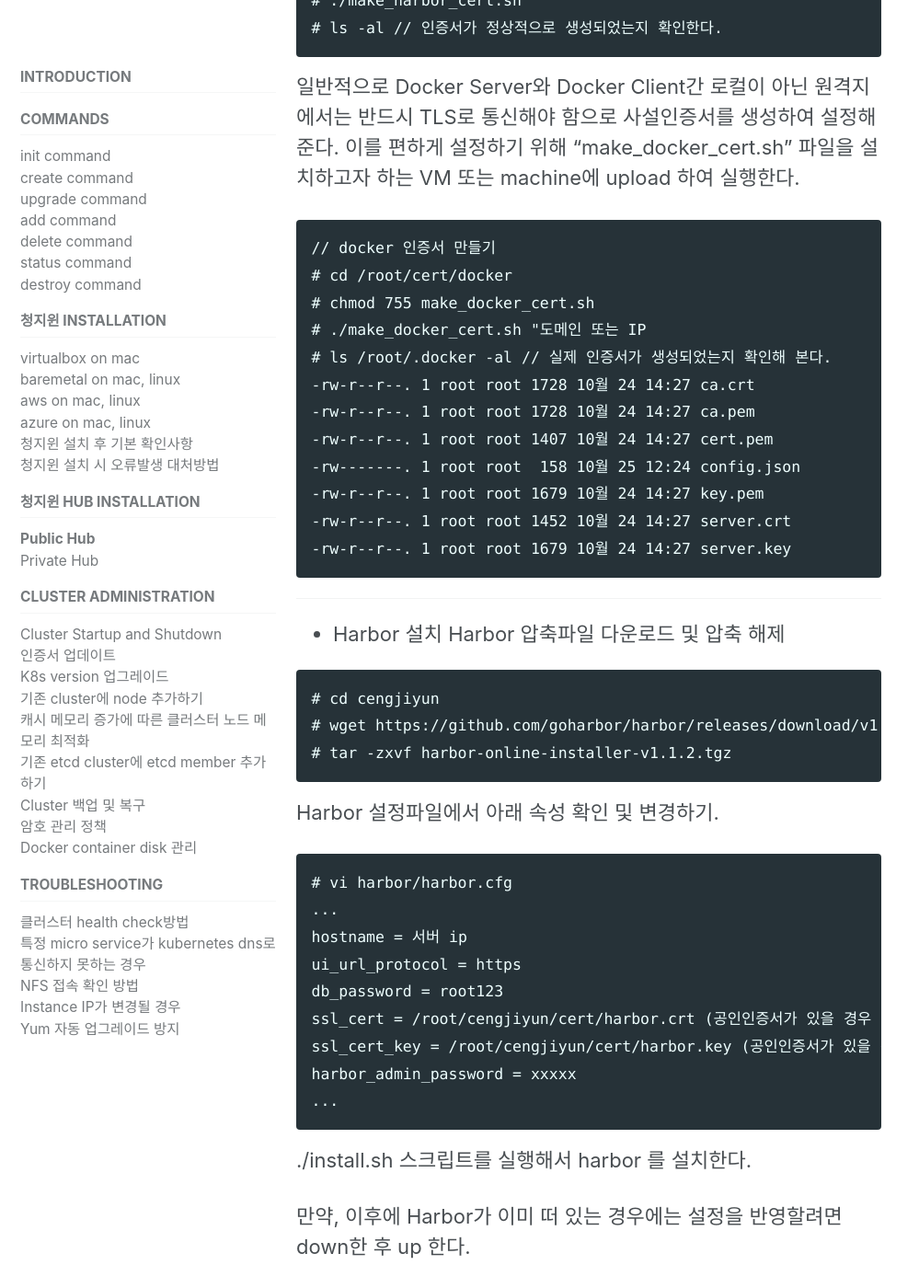
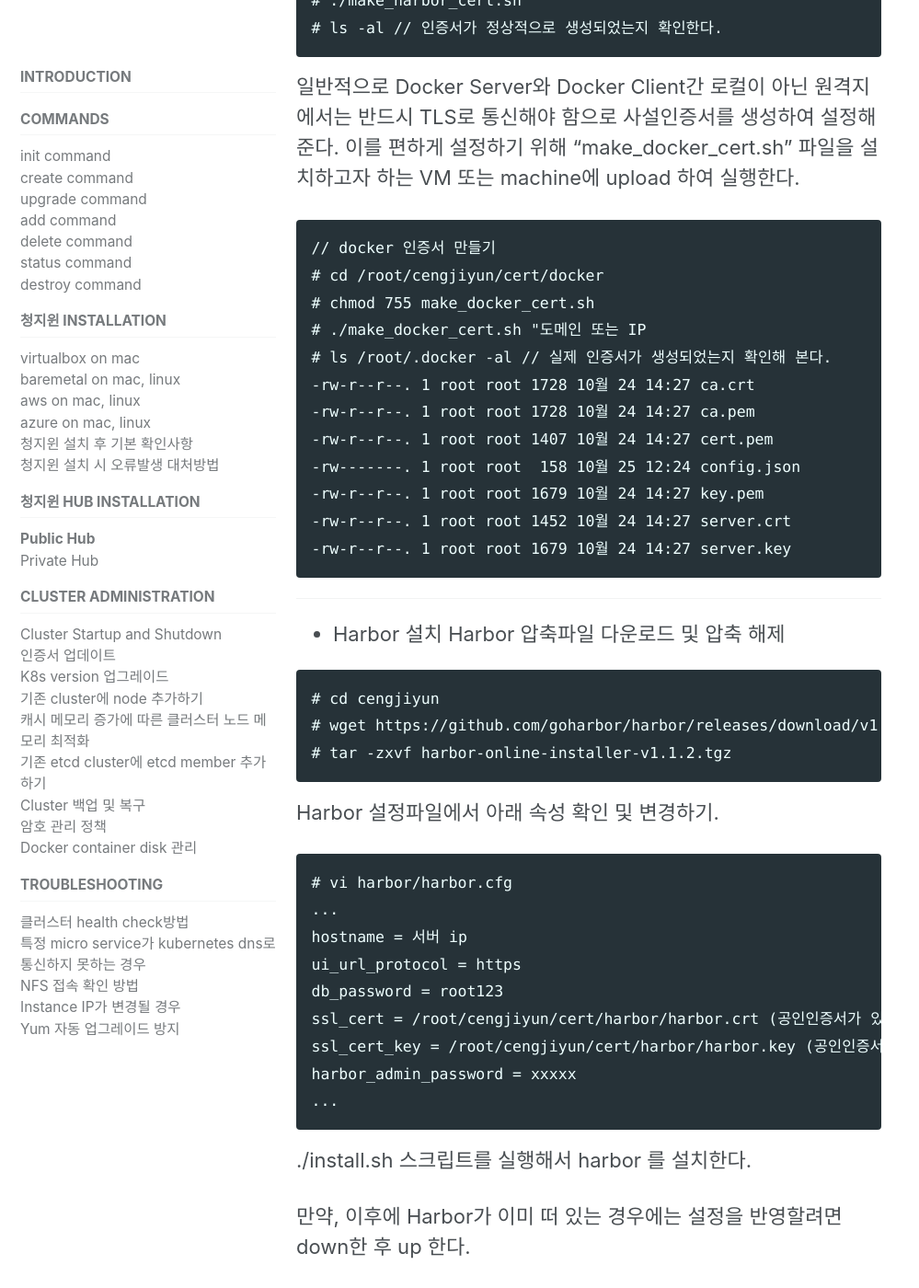
Before and after one commit to acornapps/cube-3-0-manual, a Jekyll site: the page built from _docs/3.1-hub-public.md, in a window 1280 px wide and 1400 px high, scrolled down 2233 px. Shown: the whole window at 92% size, without its empty margins (0-999 px from the left). Built offline with Jekyll 4.4.1, drawn with Linux system fonts in a browser that asks for light colours; cached includes are drawn as plain includes; nearby versions of some CDN libraries; some of the changed text lies outside the part shown.

Commit message:
harbor 문서 수정함.

````diff
--- a/_docs/3.1-hub-public.md
+++ b/_docs/3.1-hub-public.md
@@ -89,7 +89,7 @@ IP.2 = 127.0.0.1
 
 ```
 // docker 인증서 만들기
-# cd /root/cert/docker
+# cd /root/cengjiyun/cert/docker
 # chmod 755 make_docker_cert.sh
 # ./make_docker_cert.sh "도메인 또는 IP
 # ls /root/.docker -al // 실제 인증서가 생성되었는지 확인해 본다.
@@ -119,8 +119,8 @@ Harbor 설정파일에서 아래 속성 확인 및 변경하기.
 hostname = 서버 ip
 ui_url_protocol = https
 db_password = root123
-ssl_cert = /root/cengjiyun/cert/harbor.crt (공인인증서가 있을 경우 crt 파일 경로)
-ssl_cert_key = /root/cengjiyun/cert/harbor.key (공인인증서가 있을 경우 key 파일 경로)
+ssl_cert = /root/cengjiyun/cert/harbor/harbor.crt (공인인증서가 있을 경우 crt 파일 경로)
+ssl_cert_key = /root/cengjiyun/cert/harbor/harbor.key (공인인증서가 있을 경우 key 파일 경로)
 harbor_admin_password = xxxxx
 ...
 ```
````
Also changed, not shown: other parts of _docs/3.1-hub-public.md (+1 -1 lines).
